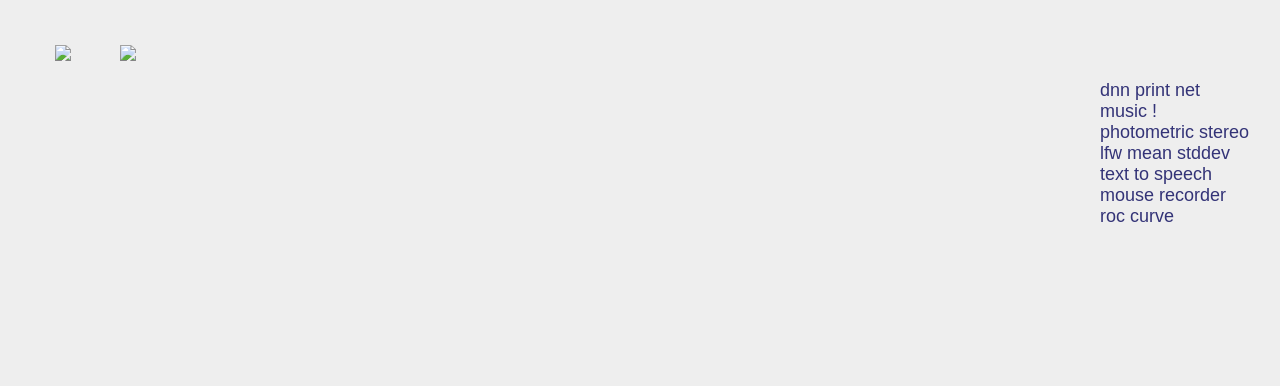
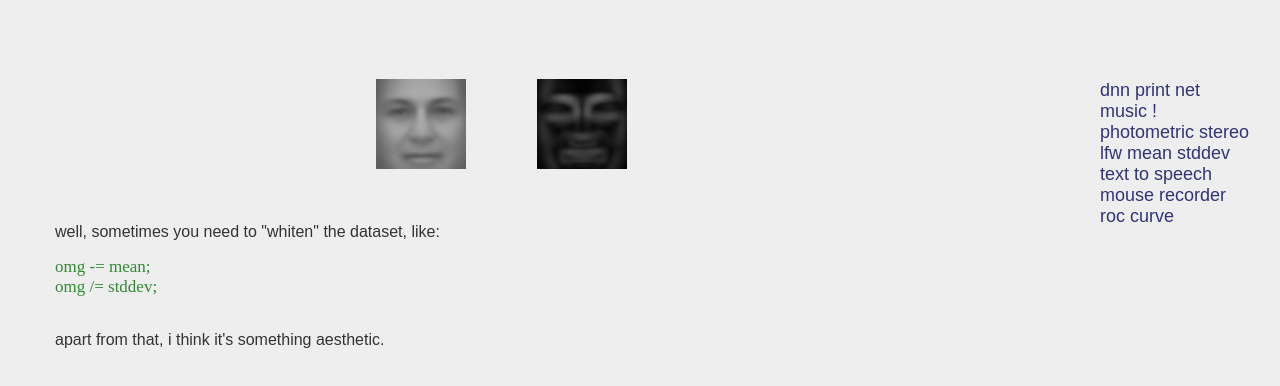
Before and after one commit to berak/smallfry, a plain HTML site: page lfw.html in a window 1280 px wide. Drawn offline with Linux system fonts and the light colour scheme.

Commit message:
lfw images

```diff
--- a/lfw.html
+++ b/lfw.html
@@ -6,7 +6,9 @@
 </head>
 <body>
 <div class=content>
-  <img src="img/lfw2mean.png"> &nbsp; &nbsp; &nbsp; &nbsp; &nbsp; <img src="img/lfw2stdev.png">
+  <p><br><p><center><img src="img/lfw2mean.png"> &nbsp; &nbsp; &nbsp; &nbsp; &nbsp; &nbsp; &nbsp; &nbsp;<img src="img/lfw2stdev.png"></center><p><br><p>
+  well, sometimes you need to "whiten" the dataset, like: <br><pre><code>omg -= mean;
+omg /= stddev;</code></pre><br> apart from that, i think it's something aesthetic.<br>
 </div>
 <div class="nav">
 <a href="printnet.html"> dnn print net </a><br>
```
Also changed, not shown: prolog.html (+4 -2 lines), img/lfw2kp_kaze.png (added), img/lfw2mean.png (added), img/lfw2stdev.png (added).
